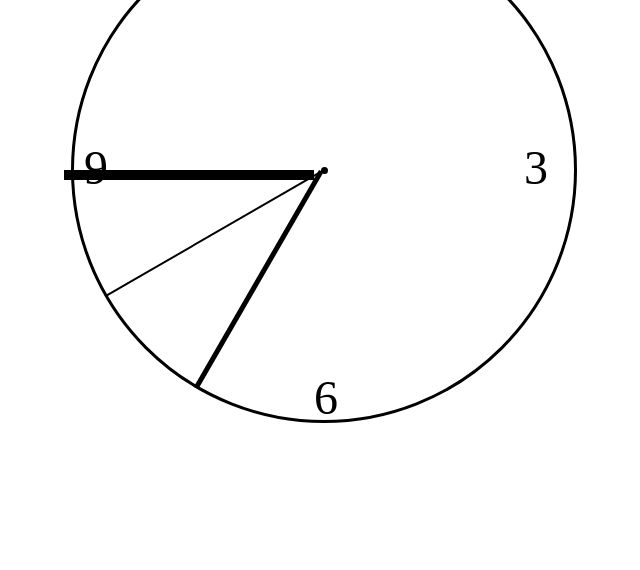
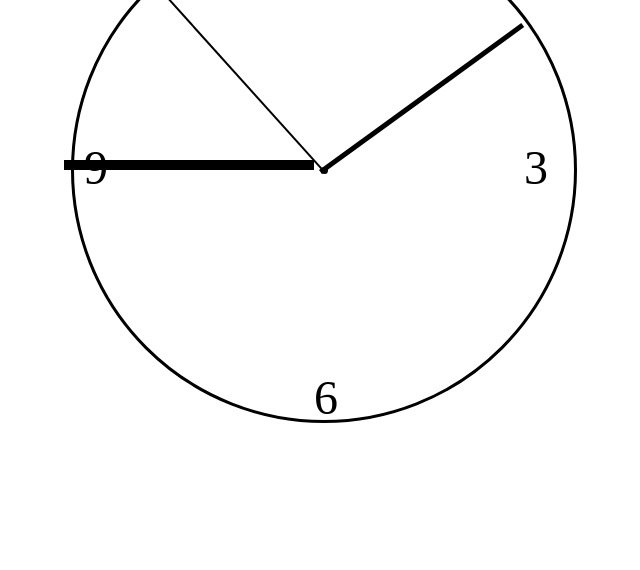
Before and after one commit to Zoriko81/Horloge-JS, a plain HTML site: page index.html in a window 1280 px wide. Shown: the part 230-800 px from the top of the page, without its empty margins (316-956 px from the left). Drawn offline with Linux system fonts and the light colour scheme.

Commit message:
Ok sans live

```diff
--- a/index.html
+++ b/index.html
@@ -4,7 +4,7 @@
     <meta charset="UTF-8">
     <meta name="viewport" content="width=device-width, initial-scale=1.0">
     <title>Document</title>
-    <script src="script.js"></script>
+    <script src="script.js" defer></script>
     <link rel="stylesheet" href="style.css">
 </head>
 <body>
--- a/script.js
+++ b/script.js
@@ -1,10 +1,10 @@
-/* Call 3 aiguilles */
+// Call 3 aiguilles
 let heure = document.getElementById("heure")
 let minute = document.getElementById("minute")
 let seconde = document.getElementById("seconde")
 
 
-/* Recup heure locale */
+// Recup heure locale
 function nbhorloge () {
     const date = new  Date()
     const now = []
@@ -22,6 +22,8 @@ let nowOk = nbhorloge()
 console.log(nowOk);
 
 
-/* Donner Angle <- heure locale */
+// Donner Angle <- heure locale
 
-heure.style
+heure.style.transform = `rotate(${nowOk[0]*30}deg)`;
+minute.style.transform = `rotate(${nowOk[1]*6}deg)`;
+seconde.style.transform = `rotate(${nowOk[2]*6}deg)`;
--- a/style.css
+++ b/style.css
@@ -36,10 +36,9 @@ body {
     background-color: black;
     width: 10px;
     height: 250px;
-    top: 50%;
+    top: 0%;
     right: 50%;
-    transform-origin: top left;
-    transform: rotate(90deg);
+    transform-origin: bottom left;
 }
 
 #minute {
@@ -47,10 +46,9 @@ body {
     background-color: black;
     width: 5px;
     height: 250px;
-    top: 50%;
+    top: 0%;
     right: 50%;
-    transform-origin: top left;
-    transform: rotate(30deg);
+    transform-origin: bottom left;
 }
 
 #seconde {
@@ -58,10 +56,9 @@ body {
     background-color: black;
     width: 2px;
     height: 250px;
-    top: 50%;
+    top: 0%;
     right: 50%;
-    transform-origin: top left;
-    transform: rotate(60deg);
+    transform-origin: bottom right;
 }
 
 
```
